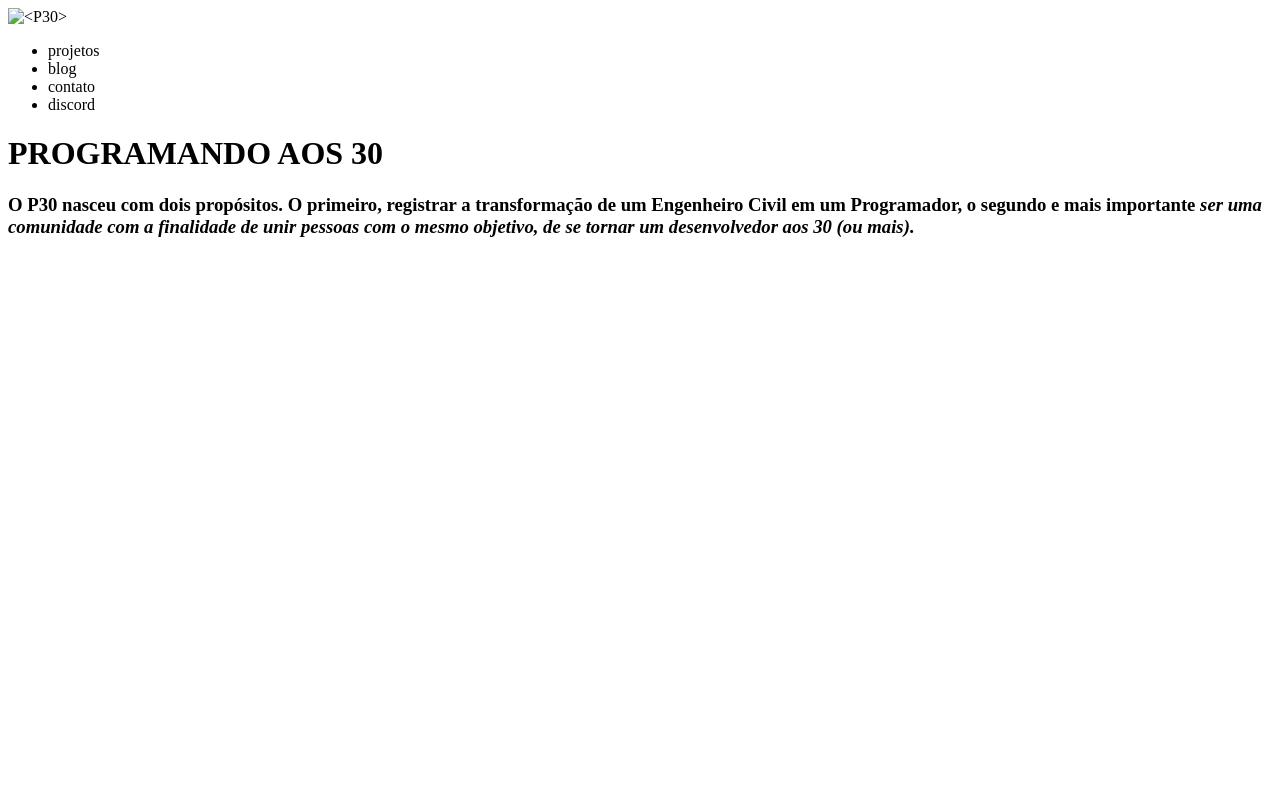
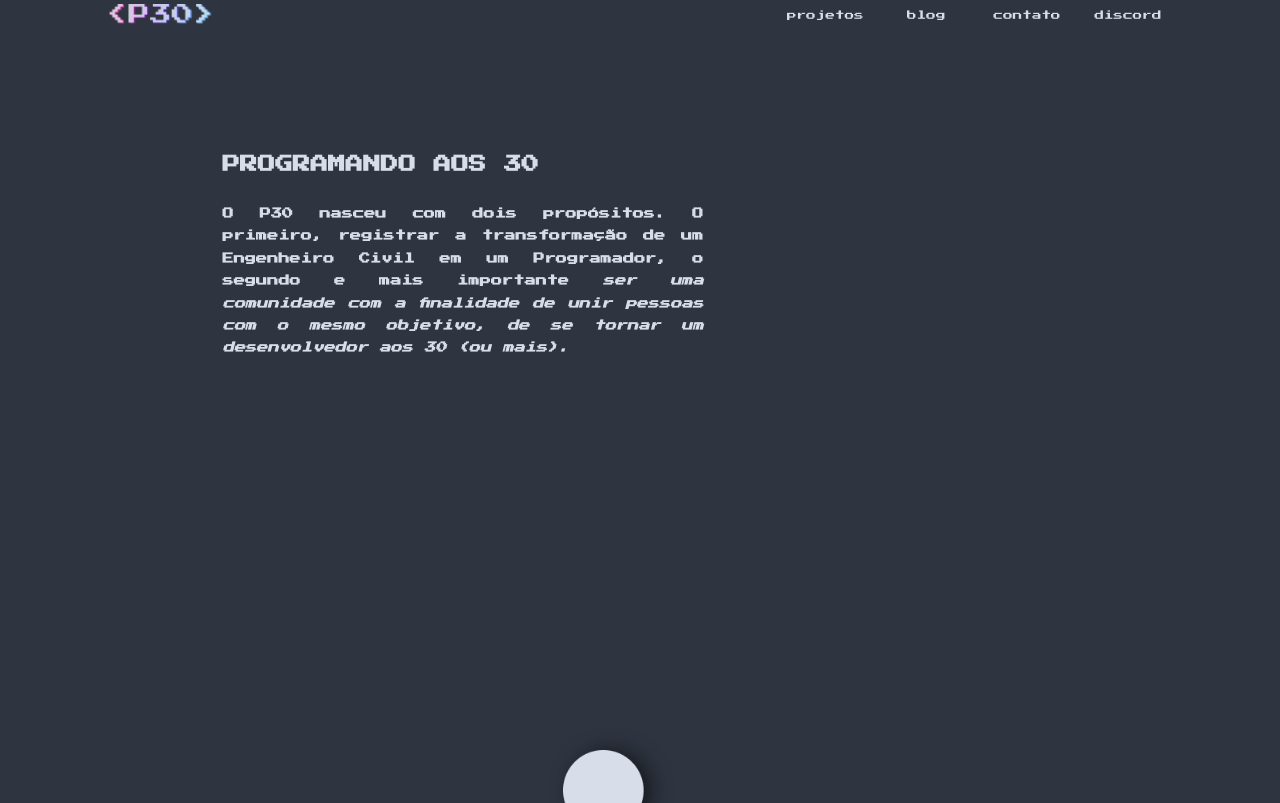
Before and after one commit to Holiv/programando-aos-30-v5.0, a plain HTML site: page index.html in a window 1280 px wide. Shown: the top 803 px of the page. Drawn offline with Linux system fonts and the light colour scheme; the site is published under a folder, as on GitHub Pages, so addresses that start at the root find nothing.

Commit message:
correção css

```diff
--- a/index.html
+++ b/index.html
@@ -5,7 +5,7 @@
     <meta http-equiv="X-UA-Compatible" content="IE=edge">
     <meta name="viewport" content="width=device-width, initial-scale=1.0">
     <link rel="shortcut icon" href="/src/img/favicon.ico" type="image/x-icon">
-    <link rel="stylesheet" href="/src/css/general.css">
+    <link rel="stylesheet" href="./src/css/general.css">
     <title><P30></title>
 </head>
 <body>
@@ -15,7 +15,7 @@
             <nav id="navbar">
                 <div id="logo_section">
                     <div id="logo">
-                        <img src="/src/img/logo.png" alt="<P30>">
+                        <img src="./src/img/logo.png" alt="<P30>">
                     </div>
                 </div>
 
@@ -46,7 +46,7 @@
             </main>
 
             <div id="branch">
-                <img src="/src/img/Group 1.png" alt="">
+                <img src="./src/img/Group 1.png" alt="">
             </div>
         </div>
     </div>
```
